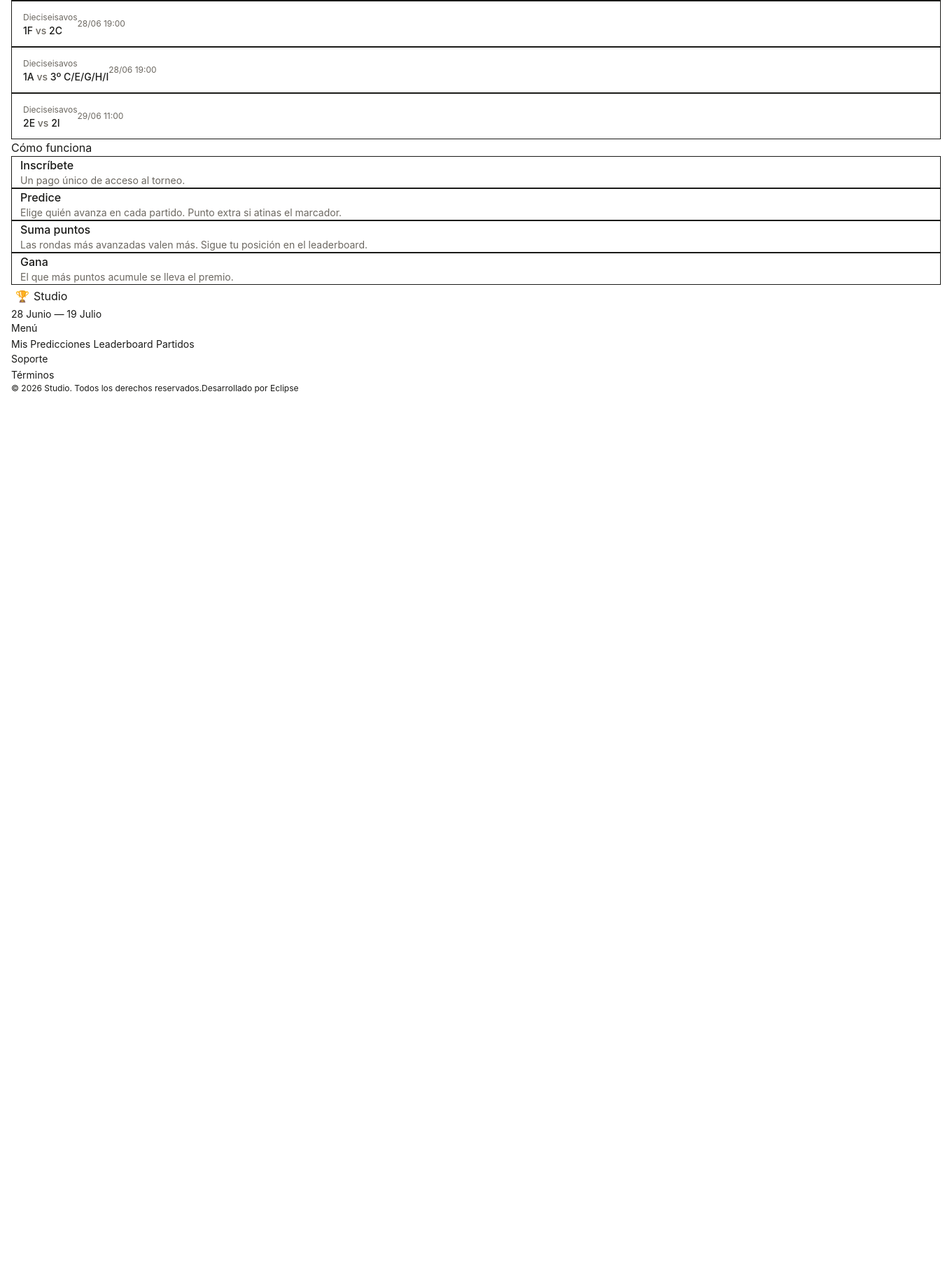
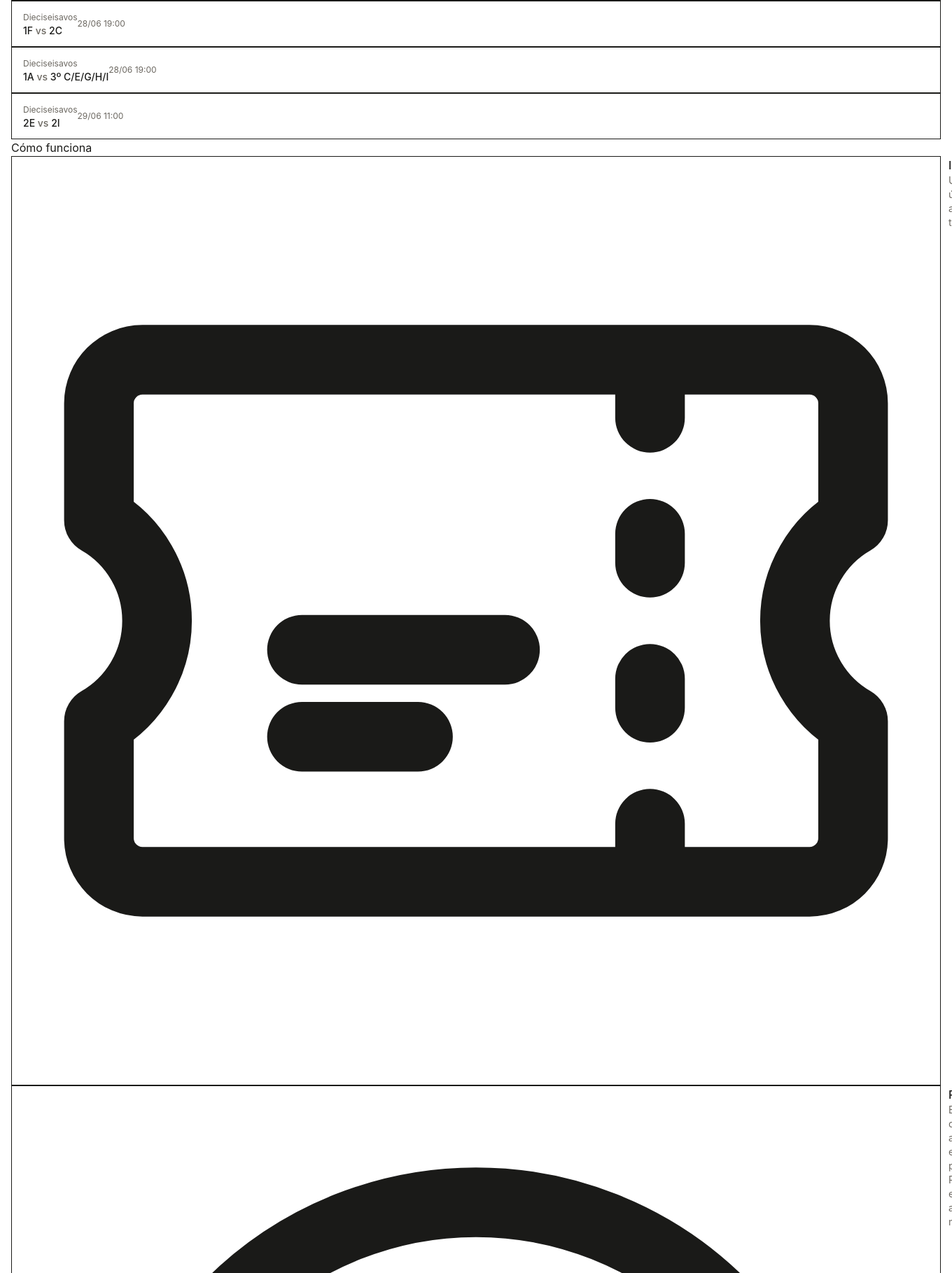
Before and after one commit to luismnzr/worldcup2026, a Rails app: page / in a window 1360 px wide; the page is wider, and only the part inside the window is pictured. Shown: the part 323-2142 px from the top of that part at 70% size. Before the commit the page ends 885 px from the top of that part, so only its background shows below. Run offline with Rails 7, Linux system fonts and the light colour scheme; data comes from the database, SQL or seed files in the repository; data that the repository does not hold is empty; style sheets or scripts are compiled from the project's sources; parts of the project's set-up code (start-up, migrations or seed data) failed here and were passed over; some libraries are stand-ins or nearby versions.

Commit message:
How-it-works icons: black, no circle background
Co-Authored-By: Claude Opus 4.8 <noreply@anthropic.com>
Claude-Session: https://claude.ai/code/session_015yt79ufAQP9x8j3woaxzAv

```diff
--- a/app/views/pool/home.html.erb
+++ b/app/views/pool/home.html.erb
@@ -64,9 +64,7 @@
         [ "M16.5 18.75h-9m9 0a3 3 0 013 3h-15a3 3 0 013-3m9 0v-3.375c0-.621-.503-1.125-1.125-1.125h-.871M7.5 18.75v-3.375c0-.621.504-1.125 1.125-1.125h.872m5.007 0H9.497m5.007 0a7.454 7.454 0 01-.982-3.172M9.497 14.25a7.454 7.454 0 00.981-3.172M5.25 4.236c-.982.143-1.954.317-2.916.52A6.003 6.003 0 007.73 9.728M5.25 4.236V4.5c0 2.108.966 3.99 2.48 5.228M5.25 4.236V2.721C7.456 2.41 9.71 2.25 12 2.25c2.291 0 4.545.16 6.75.47v1.516M7.73 9.728a6.726 6.726 0 002.748 1.35m8.272-6.842V4.5c0 2.108-.966 3.99-2.48 5.228m2.48-5.492a46.32 46.32 0 012.916.52 6.003 6.003 0 01-5.395 4.972m0 0a6.726 6.726 0 01-2.749 1.35m0 0a6.772 6.772 0 01-3.044 0", "Gana", "El que más puntos acumule se lleva el premio." ]
       ].each do |icon, title, desc| %>
         <div class="flex gap-3 rounded-[var(--radius-md)] border border-[var(--color-border)] p-4">
-          <span class="h-9 w-9 flex-shrink-0 rounded-full bg-[var(--color-secondary)] flex items-center justify-center">
-            <svg class="h-5 w-5 text-[var(--color-primary)]" fill="none" viewBox="0 0 24 24" stroke="currentColor" stroke-width="1.8"><path stroke-linecap="round" stroke-linejoin="round" d="<%= icon %>"/></svg>
-          </span>
+          <svg class="h-6 w-6 flex-shrink-0 text-[var(--color-foreground)]" fill="none" viewBox="0 0 24 24" stroke="currentColor" stroke-width="1.8"><path stroke-linecap="round" stroke-linejoin="round" d="<%= icon %>"/></svg>
           <div>
             <p class="font-medium text-[var(--color-foreground)]"><%= title %></p>
             <p class="text-sm text-[var(--color-muted-foreground)] mt-0.5"><%= desc %></p>
```
